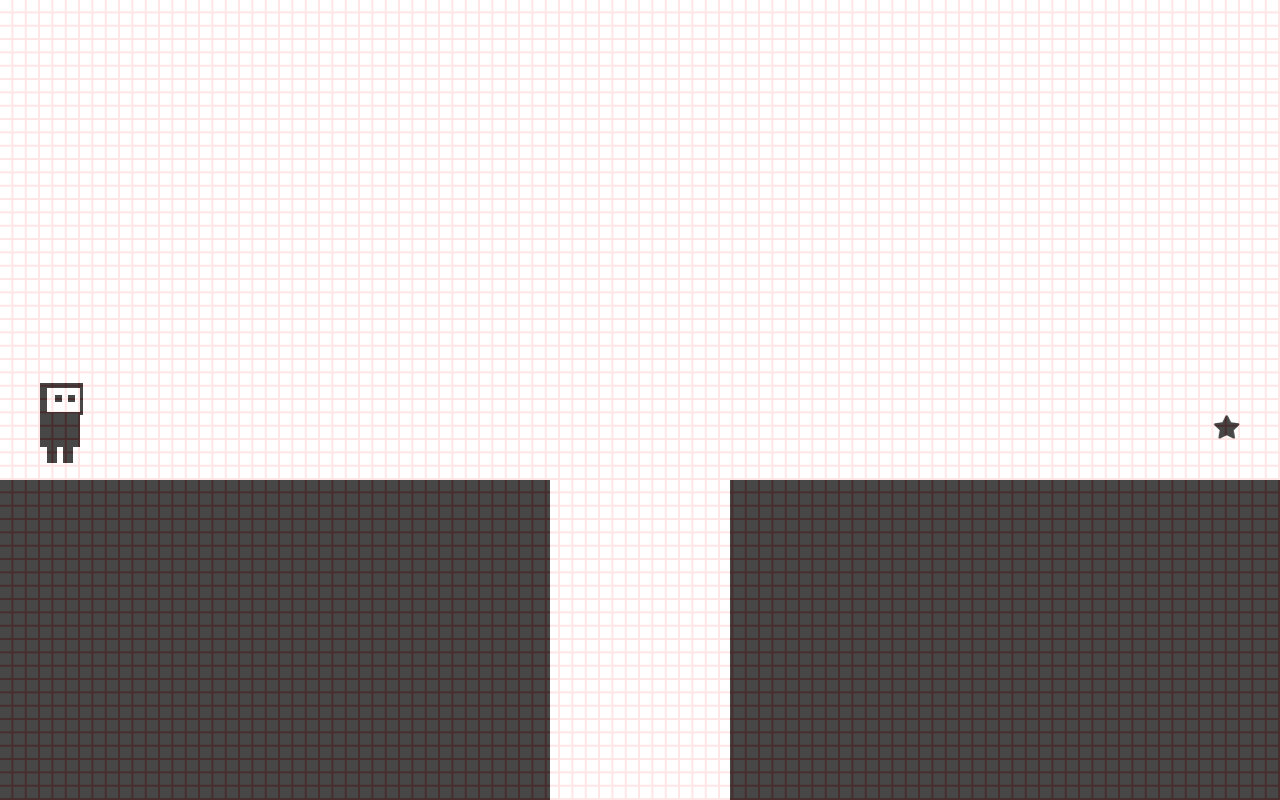
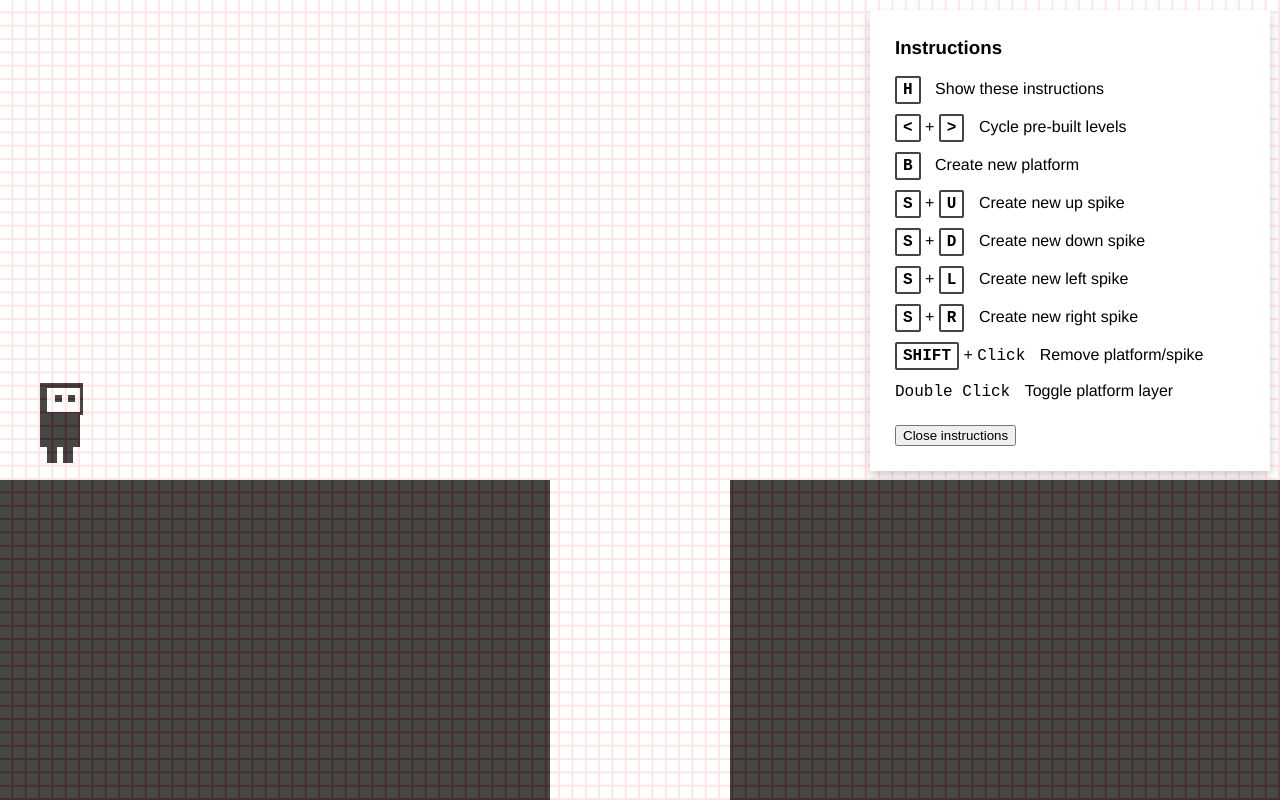
Before and after one commit to starzonmyarmz/js13k-2018, a plain HTML site: page editor.html in a window 1280 px wide. Drawn offline with Linux system fonts and the light colour scheme.

Commit message:
Instructions!

```diff
--- /dev/null
+++ b/editor.css
@@ -0,0 +1,59 @@
+* {
+  box-sizing: border-box;
+}
+
+body {
+  line-height: 1.4;
+}
+
+.grid {
+  left: 50%;
+  opacity: 0.1;
+  pointer-events: none;
+  position: fixed;
+  top: 50%;
+  transform: translate(-50%, -50%)
+}
+
+#dialog {
+  background: #fff;
+  box-shadow: 0 5px 10px rgba(0, 0, 0, 0.2);
+  font-family: 'helvetica neue', helvetica, arial, sans-serif;
+  font-size: 16px;
+  right: 10px;
+  padding: 25px;
+  position: fixed;
+  top: 10px;
+  width: 400px;
+}
+
+h3 {
+  margin: 0 0 15px
+}
+
+ul {
+  list-style: none;
+  margin: 0 0 20px;
+  padding: 0;
+}
+
+li {
+  margin-bottom: 10px;
+}
+
+li:last-child {
+  margin-bottom: 0;
+}
+
+kbd {
+  border: 2px solid #444;
+  border-radius: 2px;
+  display: inline-block;
+  font-weight: bold;
+  line-height: 1;
+  padding: 4px 6px;
+}
+
+span {
+  margin-left: 10px;
+}
--- a/editor.html
+++ b/editor.html
@@ -2,16 +2,7 @@
 <head>
   <meta charset="utf-8">
   <link rel="stylesheet" href="styles.css">
-  <style>
-    .grid {
-      left: 50%;
-      opacity: 0.1;
-      pointer-events: none;
-      position: fixed;
-      top: 50%;
-      transform: translate(-50%, -50%)
-    }
-  </style>
+  <link rel="stylesheet" href="editor.css">
   <script src="editor.js" type="module" defer></script>
 </head>
 <body class="on">
@@ -41,4 +32,21 @@
     </defs>
     <rect x="0" y="0" width="768" height="480" fill="url(#grid)"/>
   </svg>
+
+  <div id="dialog">
+    <h3>Instructions</h3>
+    <ul>
+      <li><kbd>H</kbd> <span>Show these instructions</span></li>
+      <li><kbd><</kbd> + <kbd>></kbd> <span>Cycle pre-built levels</span></li>
+      <li><kbd>B</kbd> <span>Create new platform</span></li>
+      <li><kbd>S</kbd> + <kbd>U</kbd> <span>Create new up spike</span></li>
+      <li><kbd>S</kbd> + <kbd>D</kbd> <span>Create new down spike</span></li>
+      <li><kbd>S</kbd> + <kbd>L</kbd> <span>Create new left spike</span></li>
+      <li><kbd>S</kbd> + <kbd>R</kbd> <span>Create new right spike</span></li>
+      <li><kbd>SHIFT</kbd> + <code>Click</code> <span>Remove platform/spike</span></li>
+      <li><code>Double Click</code> <span>Toggle platform layer</span></li>
+    </ul>
+
+    <button type="button" id="close-dialog">Close instructions</button>
+  </div>
 </body>
--- a/editor.js
+++ b/editor.js
@@ -37,6 +37,10 @@ document.addEventListener('mousemove', (event) => {
     y: y - previous.y
   })
   previous = {x, y}
+})
+
+document.getElementById('close-dialog').addEventListener('click', () => {
+  document.getElementById('dialog').hidden = true
 })
 
 class EditableBar extends Bar {
@@ -331,6 +335,8 @@ class Editor extends Body {
           : new EditableSpikes(0, 0, 8, 64, true, key === 'l' ? 'left' : 'right')
         )
         break
+      case 'h':
+        document.getElementById('dialog').hidden = !document.getElementById('dialog').hidden
     }
   }
 
```
